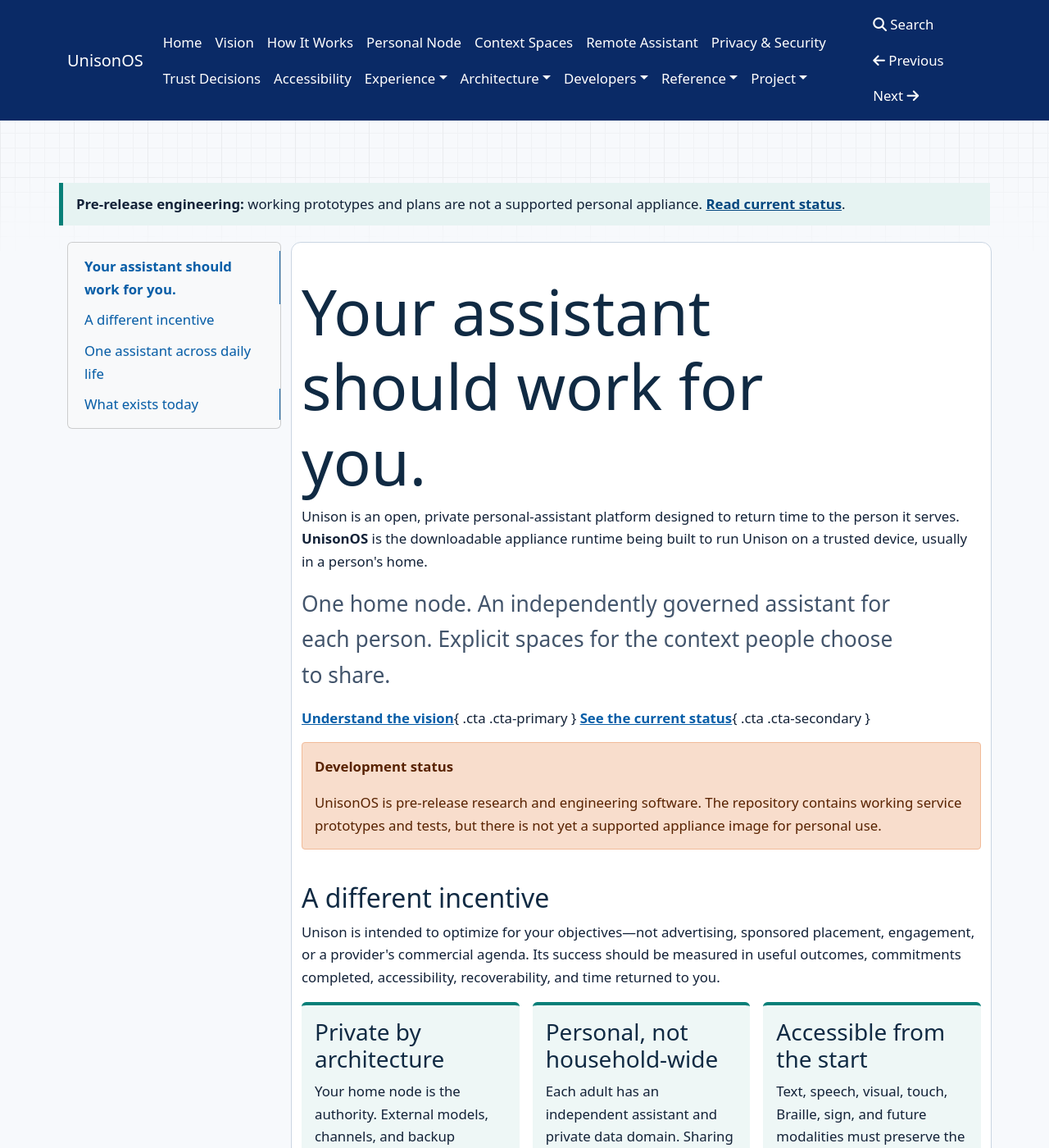
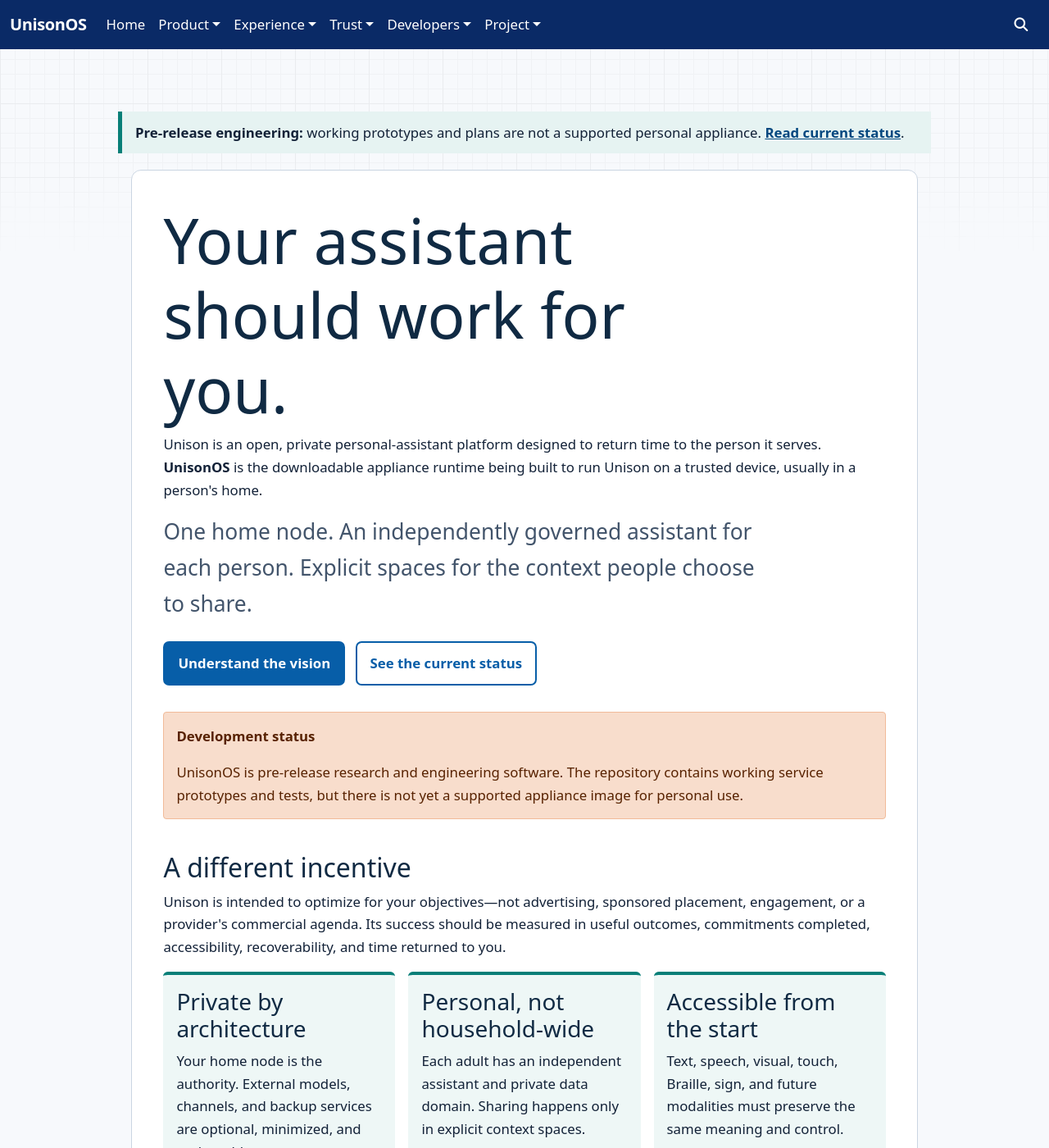
Before and after one commit to project-unisonOS/project-unisonos.github.io, an MkDocs documentation site: the page built from docs/index.md, in a window 1280 px wide and 1400 px high. Shown: the whole window at 82% size. Built offline with MkDocs 1.6.1, drawn with Linux system fonts in a browser that asks for light colours; nearby versions of some CDN libraries.

Commit message:
Refresh the documentation layout (#8)
Co-authored-by: dadam <dadam@example.com>

```diff
--- a/docs/assets/a11y.css
+++ b/docs/assets/a11y.css
@@ -72,21 +72,6 @@ textarea:focus-visible,
   color: #ffffff;
 }
 
-/* Increase contrast for sidebar/table-of-contents links */
-.col-md-3 .nav-link,
-.col-md-3 .dropdown-item,
-.col-md-3 .nav > li > a {
-  color: var(--a11y-link);
-  font-weight: 600;
-}
-
-.col-md-3 .nav-link:focus,
-.col-md-3 .nav-link:hover,
-.col-md-3 .dropdown-item:focus,
-.col-md-3 .dropdown-item:hover {
-  color: var(--a11y-link-hover);
-}
-
 /* Increase contrast for in-content links */
 main a {
   color: var(--a11y-link);
--- a/docs/assets/design-tokens.css
+++ b/docs/assets/design-tokens.css
@@ -29,9 +29,18 @@ main {
   padding: clamp(1.25rem, 3vw, 3rem);
 }
 
+.page-shell {
+  max-width: 64rem;
+  padding-inline: clamp(1rem, 3vw, 2rem);
+}
+
+.content-column {
+  width: 100%;
+}
+
 .status-banner {
   margin: 4.75rem auto 1rem;
-  max-width: 71rem;
+  max-width: 62rem;
   padding: .75rem 1rem;
   border-left: .35rem solid var(--unison-teal);
   background: #e6f3f2;
@@ -52,6 +61,12 @@ h2 { margin-top: 2.5rem; }
 .principle-card h3 { margin-top: 0; }
 .hljs-built_in { color: #963800; }
 
+footer {
+  max-width: 64rem;
+  margin-inline: auto;
+  padding-inline: clamp(1rem, 3vw, 2rem);
+}
+
 @media (prefers-reduced-motion: reduce) {
   *, *::before, *::after { scroll-behavior: auto !important; transition-duration: .01ms !important; animation-duration: .01ms !important; }
 }
--- a/docs/assets/nav-contrast.css
+++ b/docs/assets/nav-contrast.css
@@ -72,6 +72,63 @@
   background-color: rgba(255, 255, 255, 0.12);
 }
 
+.site-nav-container {
+  max-width: 88rem;
+  flex-wrap: nowrap;
+}
+
+.navbar-brand {
+  flex: 0 0 auto;
+  font-weight: 700;
+  letter-spacing: -0.02em;
+}
+
+.nav-search {
+  min-width: 2.75rem;
+  text-align: center;
+}
+
+@media (min-width: 992px) {
+  #navbar-collapse {
+    min-width: 0;
+  }
+
+  #navbar-collapse,
+  #navbar-collapse > .navbar-nav {
+    flex-wrap: nowrap;
+  }
+
+  .navbar .nav-link {
+    padding-inline: clamp(.45rem, 1vw, .75rem);
+    white-space: nowrap;
+  }
+}
+
+@media (max-width: 991.98px) {
+  .site-nav-container {
+    position: relative;
+  }
+
+  #navbar-collapse {
+    position: absolute;
+    top: 100%;
+    right: .75rem;
+    left: .75rem;
+    max-height: calc(100vh - 4rem);
+    padding: .5rem 1rem 1rem;
+    overflow-y: auto;
+    background: var(--nav-bg);
+    border: 1px solid rgba(255, 255, 255, .2);
+    border-top: 0;
+    border-radius: 0 0 .5rem .5rem;
+    box-shadow: 0 .75rem 1.5rem rgba(0, 0, 0, .2);
+  }
+
+  #navbar-collapse .navbar-nav {
+    margin: 0;
+  }
+}
+
 /* Improve readability in high-contrast/forced-colors environments */
 @media (forced-colors: active) {
   .navbar,
--- a/mkdocs.yml
+++ b/mkdocs.yml
@@ -9,43 +9,47 @@ theme:
 
 nav:
   - Home: index.md
-  - Vision: vision.md
-  - How It Works: how-unison-works.md
-  - Personal Node: personal-node.md
-  - Context Spaces: household-context-spaces.md
-  - Remote Assistant: remote-assistant.md
-  - Privacy & Security: privacy-security.md
-  - Trust Decisions: trust-decisions.md
-  - Accessibility: accessibility.md
+  - Product:
+      - Vision: vision.md
+      - How It Works: how-unison-works.md
+      - Personal Node: personal-node.md
+      - Context Spaces: household-context-spaces.md
+      - Remote Assistant: remote-assistant.md
   - Experience:
       - Experience Principles: experience.md
       - Multimodal Interaction: experience/multimodal.md
       - AI Personality: experience/ai-personality.md
       - System Capabilities: experience/system-capabilities.md
-  - Architecture:
-      - Architecture Overview: architecture/overview.md
-      - Architecture Deep Dive: architecture/deep-dive.md
+      - Accessibility: accessibility.md
+  - Trust:
+      - Privacy & Security: privacy-security.md
+      - Trust Decisions: trust-decisions.md
   - Developers:
-      - Install UnisonOS: developers/install-unisonos.md
-      - WSL2 Evaluation Install: developers/install-wsl2.md
-      - Linux VM Evaluation Install: developers/install-linux-vm.md
-      - Bare Metal Evaluation Install: developers/install-bare-metal.md
-      - Releases: developers/releases.md
-      - Onboarding: developers/onboarding.md
-      - Prerequisites: developers/prerequisites.md
-      - Workspace & Repos: developers/workspace-and-repos.md
-      - Devstack Setup: developers/devstack.md
-      - Renderer: developers/renderer.md
-      - Testing: developers/testing.md
-      - Build, Deploy, and Images: developers/workflow-design.md
-      - Images, Builds, and Releases: developers/images-builds-and-releases.md
-      - Install Options: developers/install-options.md
-      - Contributing: developers/contributing.md
-  - Reference:
-      - Specs & Schemas: reference/specs.md
-      - APIs: reference/apis.md
-      - Security: reference/security.md
-      - Compatibility: reference/compatibility.md
+      - Architecture:
+          - Overview: architecture/overview.md
+          - Deep Dive: architecture/deep-dive.md
+      - Get Started:
+          - Install UnisonOS: developers/install-unisonos.md
+          - WSL2 Evaluation: developers/install-wsl2.md
+          - Linux VM Evaluation: developers/install-linux-vm.md
+          - Bare Metal Evaluation: developers/install-bare-metal.md
+          - Install Options: developers/install-options.md
+          - Prerequisites: developers/prerequisites.md
+          - Onboarding: developers/onboarding.md
+      - Build & Operate:
+          - Workspace & Repos: developers/workspace-and-repos.md
+          - Devstack Setup: developers/devstack.md
+          - Renderer: developers/renderer.md
+          - Testing: developers/testing.md
+          - Build & Deploy: developers/workflow-design.md
+          - Images & Releases: developers/images-builds-and-releases.md
+          - Releases: developers/releases.md
+          - Contributing: developers/contributing.md
+      - Reference:
+          - Specs & Schemas: reference/specs.md
+          - APIs: reference/apis.md
+          - Security: reference/security.md
+          - Compatibility: reference/compatibility.md
   - Project:
       - Current Status: current-status.md
       - Terminology: terminology.md
@@ -64,6 +68,7 @@ plugins:
 markdown_extensions:
   - toc:
       permalink: true
+  - attr_list
   - admonition
   - def_list
   - footnotes
--- a/overrides/base.html
+++ b/overrides/base.html
@@ -71,13 +71,13 @@
     <body{% if page and page.is_homepage %} class="homepage"{% endif %}>
         <a class="skip-link" href="#main-content">Skip to main content</a>
         <nav class="navbar fixed-top navbar-expand-lg navbar-{% if config.theme.nav_style == "light" %}light{% else %}dark{% endif %} bg-{{ config.theme.nav_style }}" aria-label="Primary">
-            <div class="container">
+            <div class="container site-nav-container">
 
                 {%- block site_name %}
                 <a class="navbar-brand" href="{{ nav.homepage.url|url }}">{{ config.site_name }}</a>
                 {%- endblock %}
 
-                {%- if nav|length>1 or (page and (page.next_page or page.previous_page)) or config.repo_url %}
+                {%- if nav|length>1 or config.repo_url %}
                 <!-- Expander button -->
                 <button type="button" class="navbar-toggler" data-bs-toggle="collapse" data-bs-target="#navbar-collapse" aria-controls="navbar-collapse" aria-expanded="false" aria-label="Toggle navigation">
                     <span class="navbar-toggler-icon" aria-hidden="true"></span>
@@ -122,25 +122,10 @@
                       {%- block search_button %}
                         {%- if 'search' in config.plugins %}
                         <li class="nav-item">
-                            <a href="#" class="nav-link" data-bs-toggle="modal" data-bs-target="#mkdocs_search_modal">
-                                <i class="fa fa-search" aria-hidden="true"></i> {% trans %}Search{% endtrans %}
+                            <a href="#" class="nav-link nav-search" data-bs-toggle="modal" data-bs-target="#mkdocs_search_modal" aria-label="{% trans %}Search{% endtrans %}" title="{% trans %}Search{% endtrans %}">
+                                <i class="fa fa-search" aria-hidden="true"></i><span class="visually-hidden">{% trans %}Search{% endtrans %}</span>
                             </a>
                         </li>
-                        {%- endif %}
-                      {%- endblock %}
-
-                      {%- block next_prev %}
-                        {%- if page and (page.next_page or page.previous_page) %}
-                            <li class="nav-item">
-                                <a rel="prev" {% if page.previous_page %}href="{{ page.previous_page.url|url }}" class="nav-link"{% else %}class="nav-link disabled"{% endif %}>
-                                    <i class="fa fa-arrow-left" aria-hidden="true"></i> {% trans %}Previous{% endtrans %}
-                                </a>
-                            </li>
-                            <li class="nav-item">
-                                <a rel="next" {% if page.next_page %}href="{{ page.next_page.url|url }}" class="nav-link"{% else %}class="nav-link disabled"{% endif %}>
-                                    {% trans %}Next{% endtrans %} <i class="fa fa-arrow-right" aria-hidden="true"></i>
-                                </a>
-                            </li>
                         {%- endif %}
                       {%- endblock %}
 
@@ -221,13 +206,10 @@
           <a href="{{ 'current-status/'|url }}">Read current status</a>.
         </aside>
 
-        <div class="container">
-            <div class="row">
-                {%- block content %}
-                    <nav class="col-md-3" aria-label="Page outline">{% include "toc.html" %}</nav>
-                    <main id="main-content" class="col-md-9" role="main" tabindex="-1">{% include "content.html" %}</main>
-                {%- endblock %}
-            </div>
+        <div class="container page-shell">
+            {%- block content %}
+                <main id="main-content" class="content-column" role="main" tabindex="-1">{% include "content.html" %}</main>
+            {%- endblock %}
         </div>
 
         <footer class="col-md-12">
```
